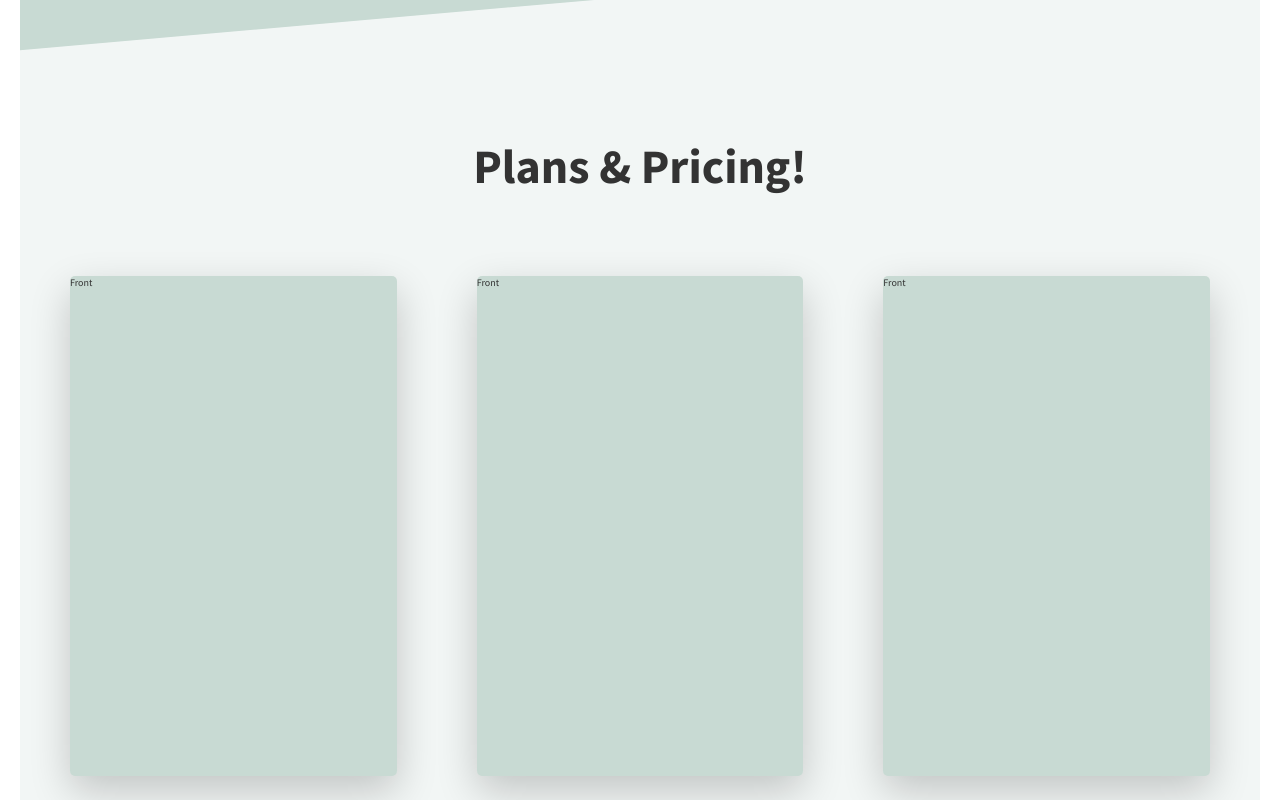
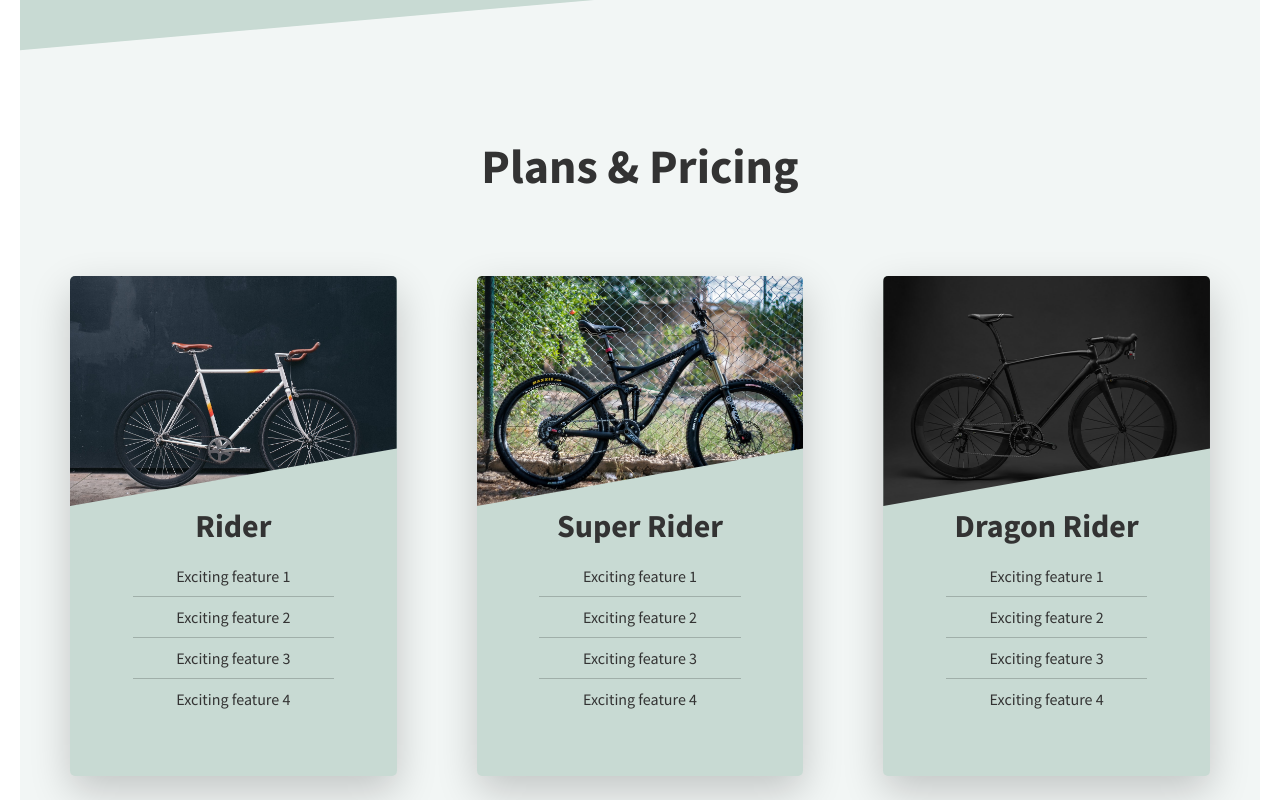
Before and after one commit to devanSAGA/RentBYKs, a website: page src/index.html in a window 1280 px wide. Shown: the part 2240-3040 px from the top of the page. Drawn offline with Linux system fonts and the light colour scheme.

Commit message:
Add plans and pricing data

```diff
--- a/src/index.html
+++ b/src/index.html
@@ -129,26 +129,98 @@
       <section class="plans-section">
         <div class="util-center-text util-margin-bottom-l">
           <h2 class="heading-secondary">
-            Plans & Pricing!
+            Plans & Pricing
           </h2>
         </div>
         <div class="row">
           <div class="col-1-of-3">
             <div class="card">
-              <div class="card__side card__side--front">Front</div>
-              <div class="card__side card__side--back">Back</div>
+              <div class="card__side card__side--front">
+                <div class="card__image card__image--rider">
+                  &nbsp;
+                </div>
+                <div class="card__heading">
+                  Rider
+                </div>
+                <div class="card__details">
+                  <ul class="features-list">
+                    <li>Exciting feature 1</li>
+                    <li>Exciting feature 2</li>
+                    <li>Exciting feature 3</li>
+                    <li>Exciting feature 4</li>
+                  </ul>
+                </div>
+              </div>
+              <div class="card__side card__side--back">
+                <div class="card__price">
+                  <span class="card__price--value">
+                    $99<span class="per-year">/year</span>
+                  </span>
+                  <a href="#" class="card__price--btn btn btn--light">
+                    Buy Now
+                  </a>
+                </div>
+              </div>
             </div>
           </div>
           <div class="col-1-of-3">
             <div class="card">
-              <div class="card__side card__side--front">Front</div>
-              <div class="card__side card__side--back">Back</div>
+              <div class="card__side card__side--front">
+                <div class="card__image card__image--super-rider">
+                  &nbsp;
+                </div>
+                <div class="card__heading">
+                  Super Rider
+                </div>
+                <div class="card__details">
+                  <ul class="features-list">
+                    <li>Exciting feature 1</li>
+                    <li>Exciting feature 2</li>
+                    <li>Exciting feature 3</li>
+                    <li>Exciting feature 4</li>
+                  </ul>
+                </div>
+              </div>
+              <div class="card__side card__side--back">
+                <div class="card__price">
+                  <span class="card__price--value">
+                    $199<span class="per-year">/year</span>
+                  </span>
+                  <a href="#" class="card__price--btn btn btn--light">
+                    Buy Now
+                  </a>
+                </div>
+              </div>
             </div>
           </div>
           <div class="col-1-of-3">
             <div class="card">
-              <div class="card__side card__side--front">Front</div>
-              <div class="card__side card__side--back">Back</div>
+              <div class="card__side card__side--front">
+                <div class="card__image card__image--dragon-rider">
+                  &nbsp;
+                </div>
+                <div class="card__heading">
+                  Dragon Rider
+                </div>
+                <div class="card__details">
+                  <ul class="features-list">
+                    <li>Exciting feature 1</li>
+                    <li>Exciting feature 2</li>
+                    <li>Exciting feature 3</li>
+                    <li>Exciting feature 4</li>
+                  </ul>
+                </div>
+              </div>
+              <div class="card__side card__side--back">
+                <div class="card__price">
+                  <span class="card__price--value">
+                    $250<span class="per-year">/year</span>
+                  </span>
+                  <a href="#" class="card__price--btn btn btn--light">
+                    Buy Now
+                  </a>
+                </div>
+              </div>
             </div>
           </div>
         </div>
--- a/src/scss/components/_card.scss
+++ b/src/scss/components/_card.scss
@@ -3,6 +3,7 @@
   -moz-perspective: 150rem;
   position: relative;
   height: 50rem;
+  text-align: center;
 
   &__side {
     background-color: $off-white;
@@ -12,6 +13,7 @@
     top: 0;
     left: 0;
     backface-visibility: hidden;
+    overflow: hidden;
     border-radius: 0.5rem;
     box-shadow: 0 1.5rem 4rem rgba(0, 0, 0, 0.2);
     transition: all 0.5s ease;
@@ -22,9 +24,73 @@
   }
 
   &:hover &__side--front {
-    transform: rotateY(180deg);
+    transform: rotateY(-180deg);
   }
+
   &:hover &__side--back {
     transform: rotateY(0);
   }
+
+  &__image {
+    background-size: cover;
+    height: 23rem;
+    clip-path: polygon(0 0, 100% 0, 100% 75%, 0 100%);
+    -webkit-clip-path: polygon(0 0, 100% 0, 100% 75%, 0 100%);
+
+    &--rider {
+      background-image: url("../assets/rider.jpg");
+    }
+    &--super-rider {
+      background-image: url("../assets/super-rider.jpg");
+    }
+    &--dragon-rider {
+      background-image: url("../assets/dragon-rider.jpg");
+    }
+  }
+
+  &__heading {
+    font-size: 3.2rem;
+    font-weight: 700;
+  }
+
+  &__details {
+    .features-list {
+      padding: 1rem 3rem;
+      list-style: none;
+      width: 80%;
+      margin: 0 auto;
+      li {
+        text-align: center;
+        font-size: 1.6rem;
+        padding: 1rem;
+
+        &:not(:last-child) {
+          border-bottom: 1px solid rgba(0, 0, 0, 0.2);
+        }
+      }
+    }
+  }
+
+  &__price {
+    position: absolute;
+    top: 50%;
+    left: 50%;
+    transform: translate(-50%, -50%);
+    width: 90%;
+
+    &--value {
+      font-size: 4.8rem;
+      font-weight: 700;
+      display: block;
+
+      .per-year {
+        font-weight: 500;
+        font-size: 2.4rem;
+      }
+    }
+
+    &--btn {
+      display: block;
+    }
+  }
 }
```
Also changed, not shown: src/assets/dragon-rider.jpg (added), src/assets/rider.jpg (added), src/assets/super-rider.jpg (added), src/styles/style.css.
